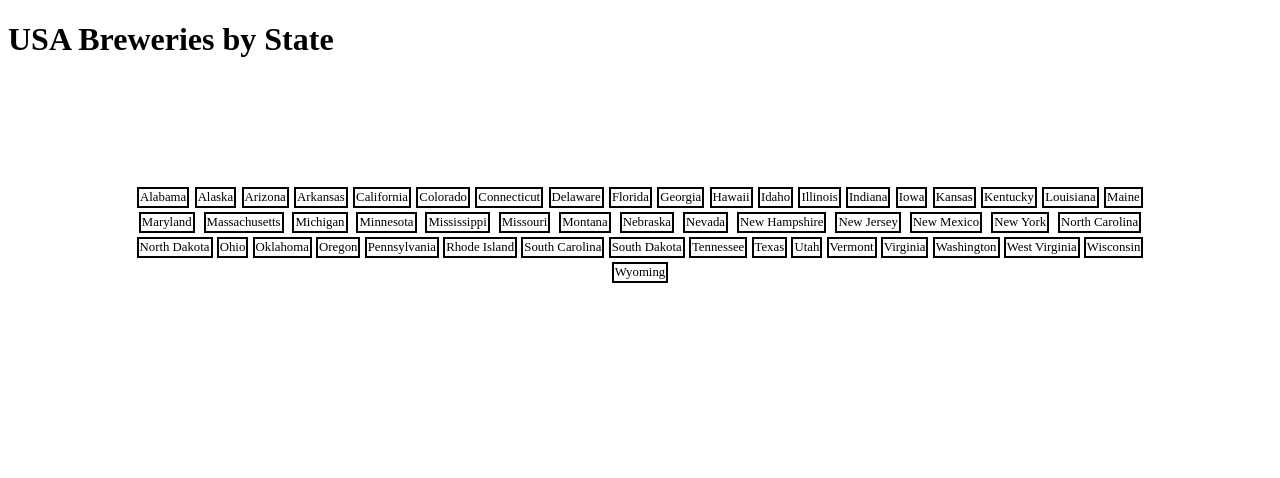
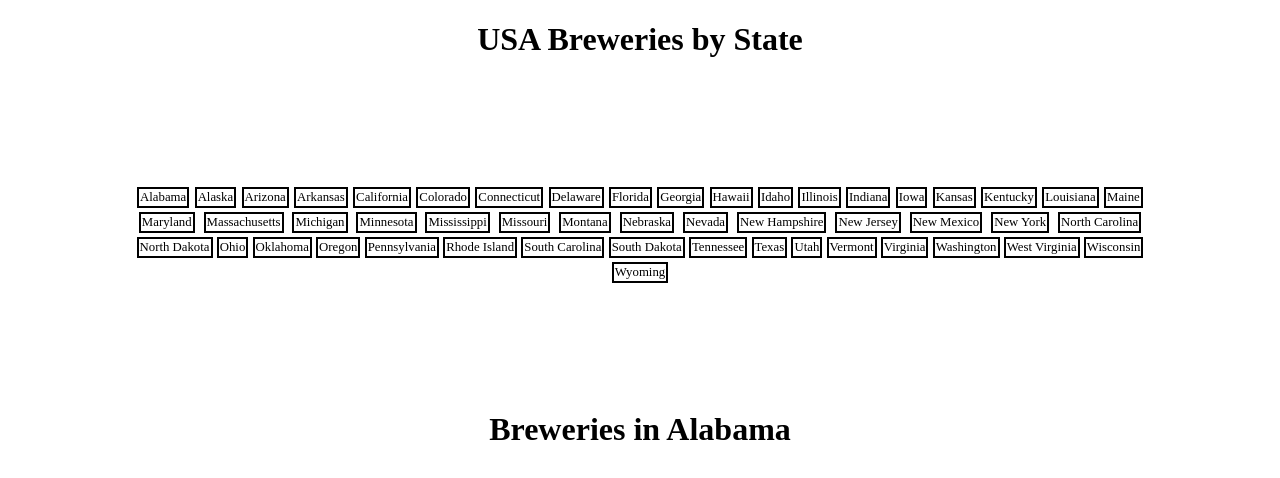
Before and after one commit to a1g23/seal_project1, a plain HTML site: page index.html in a window 1280 px wide. Both pictures are taken after a click on the element "Alabama". Drawn offline with nearby package versions, Linux system fonts and the light colour scheme; no server answers.

Commit message:
added a state h1 for when picking a certain state

```diff
--- a/app.js
+++ b/app.js
@@ -37,9 +37,12 @@ stateArr.forEach(el => {
     // add the event listener for the states that are populated, once clicked, a function will run to update the url to only be looking at the right state of breweries
     $div.on("click", function getState (event) {
         const input = event.target.innerHTML
+        const $inputTitle = $("<h1>")
+        $inputTitle.text(`Breweries in ${input}`).addClass("stateChoice")
         brewInfo = []
         $divOutput.empty()
         getBreweries(input)
+        $divOutput.before($inputTitle)
 
     })
 
@@ -71,6 +74,7 @@ const createBrewOptions = () => {
             address: `${info.city}, ${info.state}`,
             phone: info.phone,
             website: info.website_url,
+            state: info.state,
         })
 
     })
@@ -83,6 +87,8 @@ const createBrewOptions = () => {
         const $divEachBrew = $("<div>")
         $divEachBrew.addClass("eachBrew")
         $divOutput.append($divEachBrew)
+
+
 
 
         // adding a h1 to the new div with the name of the brewery
@@ -106,8 +112,3 @@ const createBrewOptions = () => {
         $divEachBrew.append($h3EachBrewWeb)
     })
 }
-
-
-// function to click on a state
-
-// we actually don't want to call the data in the for loop until we click on a state
--- a/style.css
+++ b/style.css
@@ -1,3 +1,12 @@
+h1 {
+    text-align: center;
+}
+
+.stateChoice {
+    text-align: center;
+}
+
+
 main {
     display: flex;
     flex-wrap: wrap;
```
